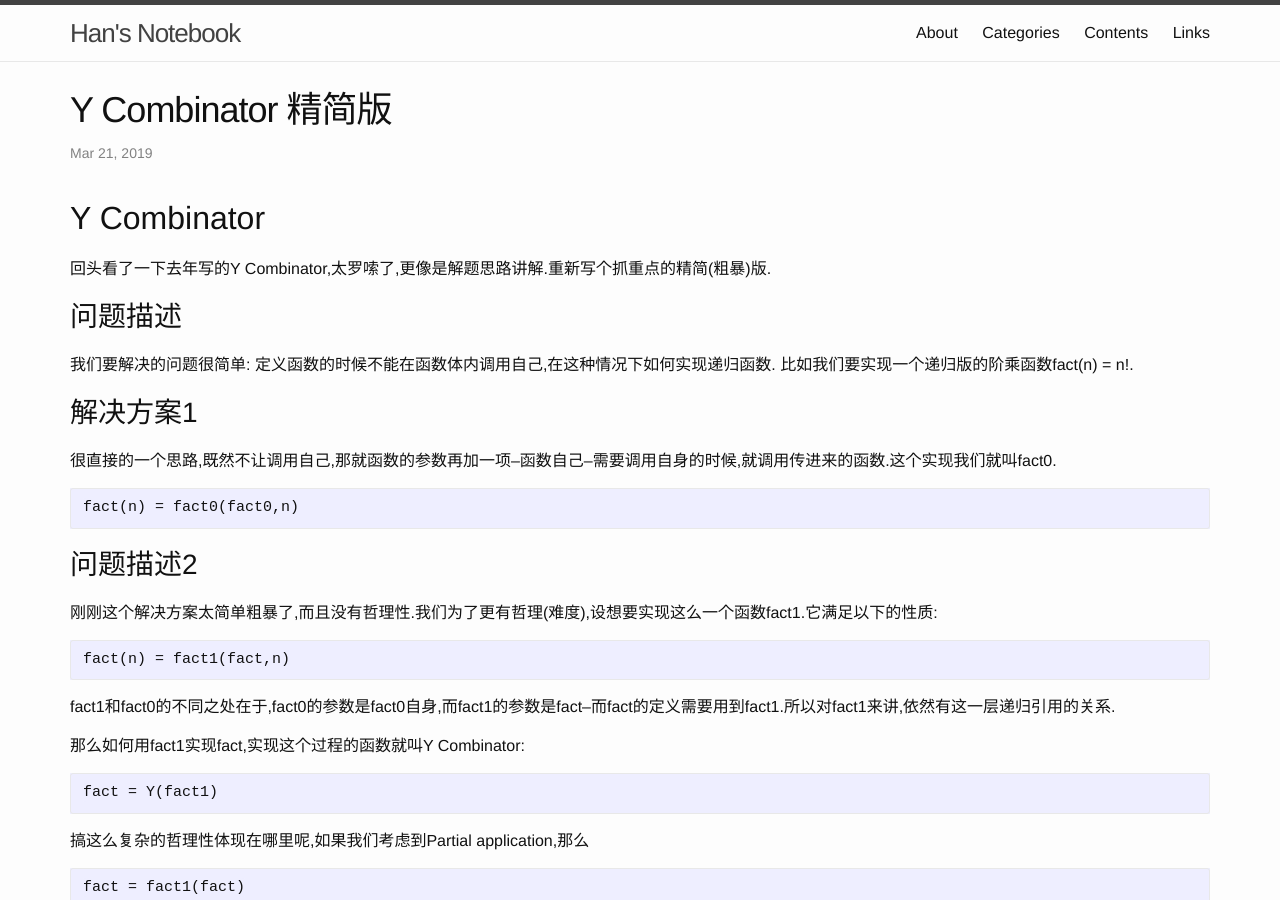
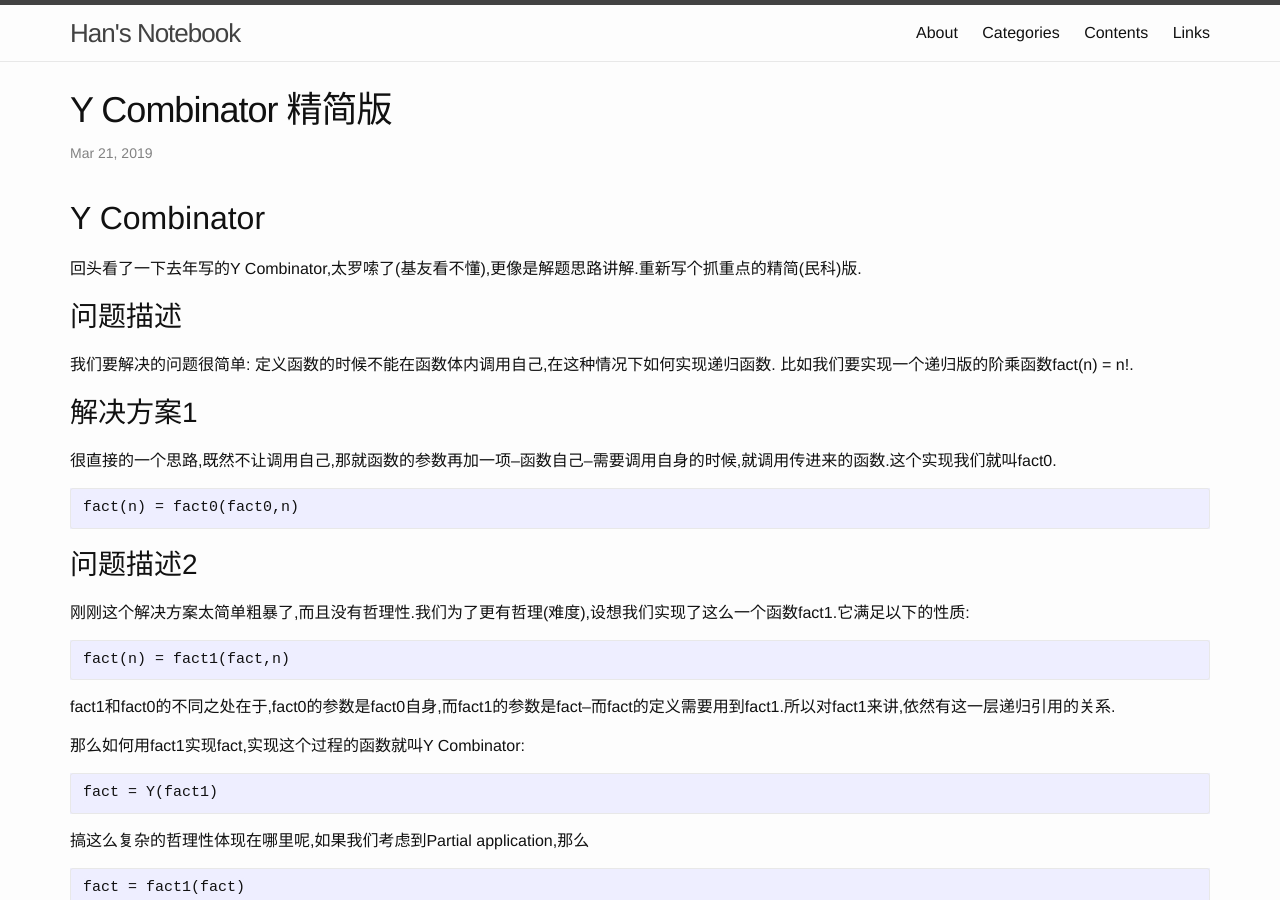
Before and after one commit to FiveEyes/FiveEyes.github.io, a Jekyll site: the page built from _posts/2019-03-21-Y-Combinator-2.md, in a window 1280 px wide and 900 px high. Built offline with Jekyll 4.4.1, drawn with Linux system fonts in a browser that asks for light colours.

Commit message:
Update and rename 2018-03-21-Y-Combinator-2.md to 2019-03-21-Y-Combinator-2.md

````diff
--- a/_posts/2018-03-21-Y-Combinator-2.md
+++ b/_posts/2019-03-21-Y-Combinator-2.md
@@ -8,7 +8,7 @@ categories: Math
 
 # Y Combinator
 
-回头看了一下去年写的Y Combinator,太罗嗦了,更像是解题思路讲解.重新写个抓重点的精简(粗暴)版.
+回头看了一下去年写的Y Combinator,太罗嗦了(基友看不懂),更像是解题思路讲解.重新写个抓重点的精简(民科)版.
 
 ## 问题描述
 
@@ -22,7 +22,7 @@ fact(n) = fact0(fact0,n)
 ```
 ## 问题描述2
 
-刚刚这个解决方案太简单粗暴了,而且没有哲理性.我们为了更有哲理(难度),设想要实现这么一个函数fact1.它满足以下的性质:
+刚刚这个解决方案太简单粗暴了,而且没有哲理性.我们为了更有哲理(难度),设想我们实现了这么一个函数fact1.它满足以下的性质:
 ```
 fact(n) = fact1(fact,n)
 ```
````
